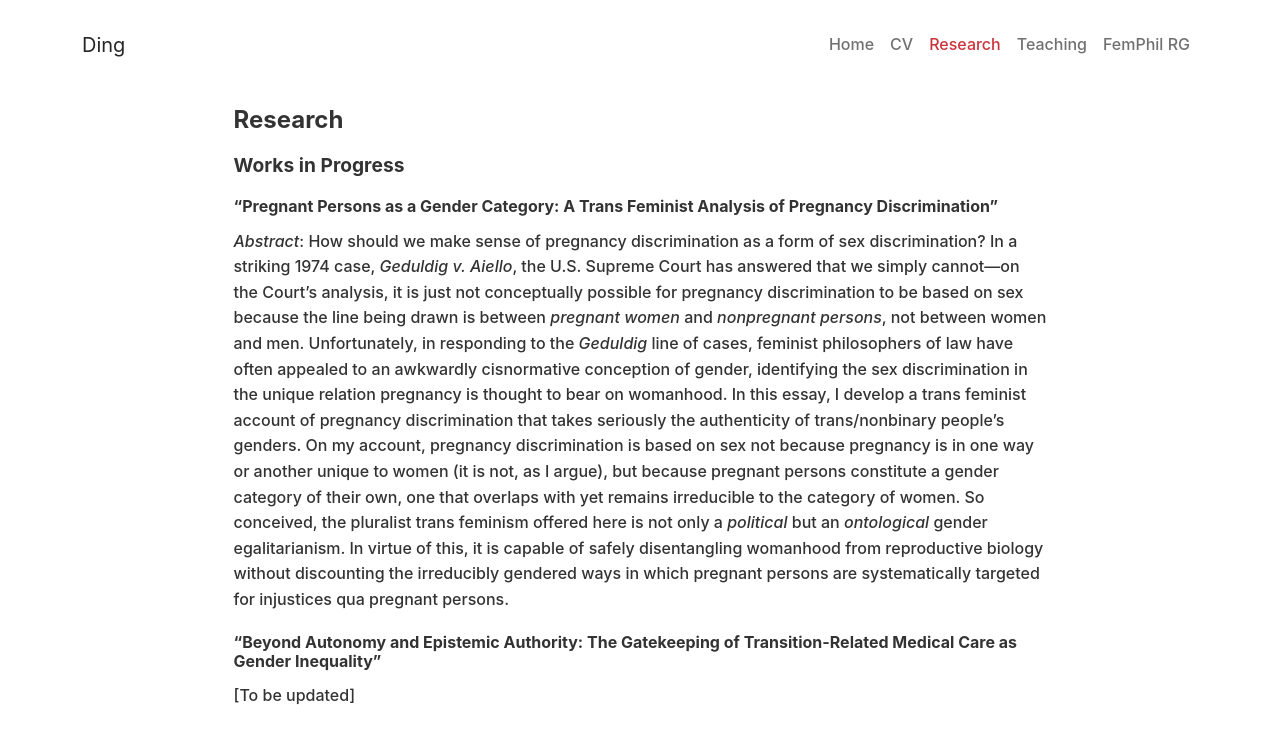
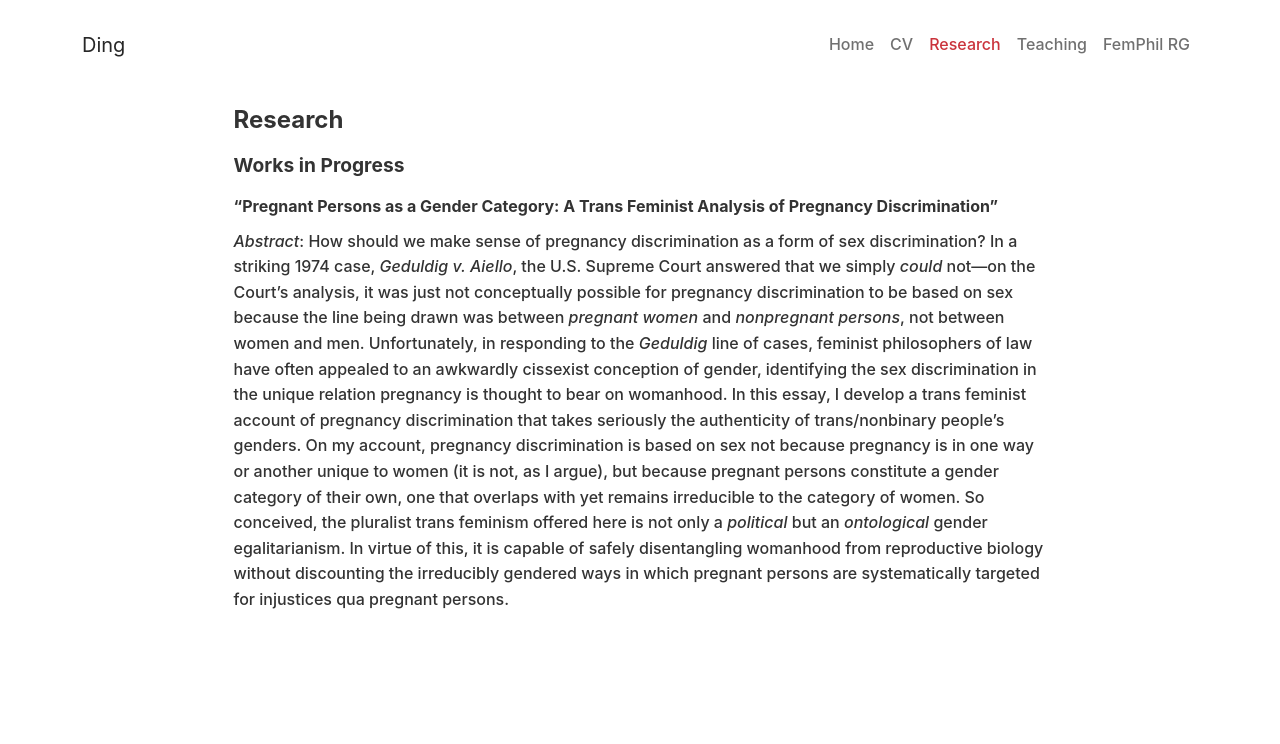
Before and after one commit to dingherself/dingherself.github.io, a Jekyll site: the page built from research.md, in a window 1280 px wide. Shown: the top 744 px of the page. Built offline with Jekyll 4.4.1, drawn with Linux system fonts in a browser that asks for light colours; nearby versions of some CDN libraries; some web fonts are replaced.

Commit message:
Update research.md

```diff
--- a/research.md
+++ b/research.md
@@ -12,8 +12,4 @@ order: 3
 
 ### “Pregnant Persons as a Gender Category: A Trans Feminist Analysis of Pregnancy Discrimination”
 
-*Abstract*: How should we make sense of pregnancy discrimination as a form of sex discrimination? In a striking 1974 case, *Geduldig v. Aiello*, the U.S. Supreme Court has answered that we simply cannot—on the Court’s analysis, it is just not conceptually possible for pregnancy discrimination to be based on sex because the line being drawn is between *pregnant women* and *nonpregnant persons*, not between women and men. Unfortunately, in responding to the *Geduldig* line of cases, feminist philosophers of law have often appealed to an awkwardly cisnormative conception of gender, identifying the sex discrimination in the unique relation pregnancy is thought to bear on womanhood. In this essay, I develop a trans feminist account of pregnancy discrimination that takes seriously the authenticity of trans/nonbinary people’s genders. On my account, pregnancy discrimination is based on sex not because pregnancy is in one way or another unique to women (it is not, as I argue), but because pregnant persons constitute a gender category of their own, one that overlaps with yet remains irreducible to the category of women. So conceived, the pluralist trans feminism offered here is not only a *political* but an *ontological* gender egalitarianism. In virtue of this, it is capable of safely disentangling womanhood from reproductive biology without discounting the irreducibly gendered ways in which pregnant persons are systematically targeted for injustices qua pregnant persons.
-
-### “Beyond Autonomy and Epistemic Authority: The Gatekeeping of Transition-Related Medical Care as Gender Inequality”
-
-[To be updated]
+*Abstract*: How should we make sense of pregnancy discrimination as a form of sex discrimination? In a striking 1974 case, *Geduldig v. Aiello*, the U.S. Supreme Court answered that we simply *could* not—on the Court’s analysis, it was just not conceptually possible for pregnancy discrimination to be based on sex because the line being drawn was between *pregnant women* and *nonpregnant persons*, not between women and men. Unfortunately, in responding to the *Geduldig* line of cases, feminist philosophers of law have often appealed to an awkwardly cissexist conception of gender, identifying the sex discrimination in the unique relation pregnancy is thought to bear on womanhood. In this essay, I develop a trans feminist account of pregnancy discrimination that takes seriously the authenticity of trans/nonbinary people’s genders. On my account, pregnancy discrimination is based on sex not because pregnancy is in one way or another unique to women (it is not, as I argue), but because pregnant persons constitute a gender category of their own, one that overlaps with yet remains irreducible to the category of women. So conceived, the pluralist trans feminism offered here is not only a *political* but an *ontological* gender egalitarianism. In virtue of this, it is capable of safely disentangling womanhood from reproductive biology without discounting the irreducibly gendered ways in which pregnant persons are systematically targeted for injustices qua pregnant persons.
```
